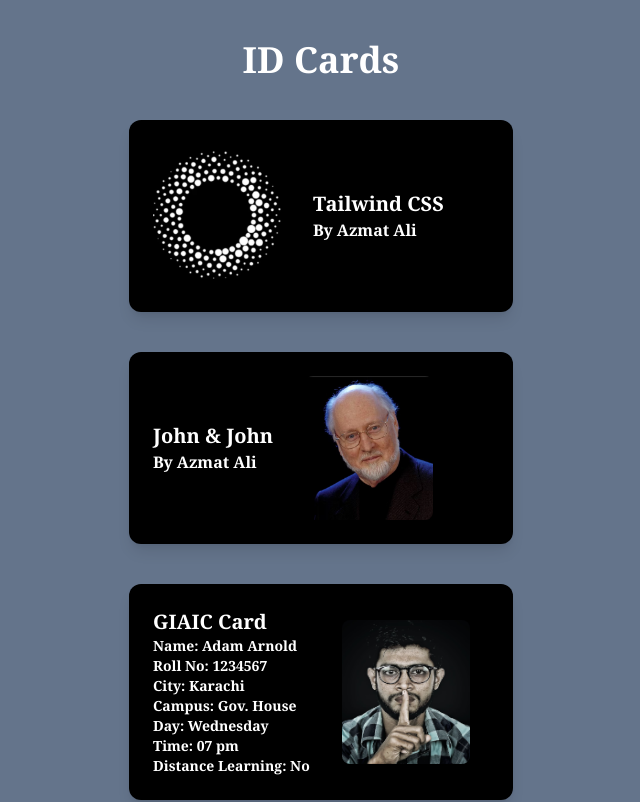
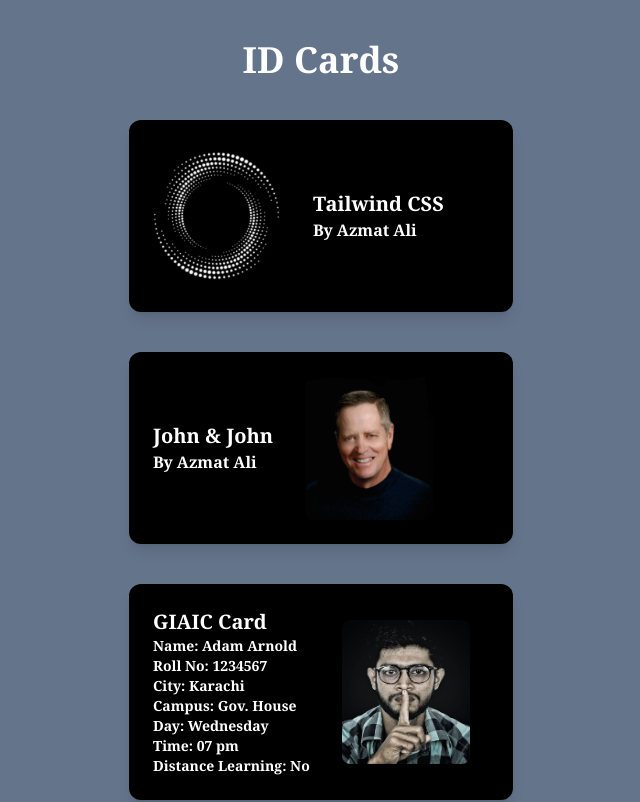
Before and after one commit to azmataliakbar/Cards, a Next.js app: page / in a window 1280 px wide. Shown: the top 802 px of the page, without its empty margins (319-959 px from the left). Built offline with nearby package versions, Linux system fonts and the light colour scheme.

Commit message:
corrected path of images

```diff
--- a/src/app/page.tsx
+++ b/src/app/page.tsx
@@ -13,14 +13,14 @@ const HomePage: React.FC = () => {
           <div>
             <Image
               className="h-36 w-32 rounded-lg object-cover group-hover:hidden"
-              src="/blk1.png"
+              src="/blk2.png"
               alt="Tailwind CSS Logo"
               width={128}
               height={144}
             />
             <Image
               className="h-36 w-32 rounded-lg object-cover hidden group-hover:block"
-              src="/blk2.png"
+              src="/blk1.png"
               alt="Alternate Tailwind CSS Logo"
               width={128}
               height={144}
@@ -47,14 +47,14 @@ const HomePage: React.FC = () => {
           <div>
             <Image
               className="h-36 w-32 rounded-lg object-cover group-hover:hidden"
-              src="/blk6.png"
+              src="/blk7.png"
               alt="John & John Image"
               width={128}
               height={144}
             />
             <Image
               className="h-36 w-32 rounded-lg object-cover hidden group-hover:block"
-              src="/blk7.png"
+              src="/blk6.png"
               alt="Alternate Image for John & John"
               width={128}
               height={144}
```
